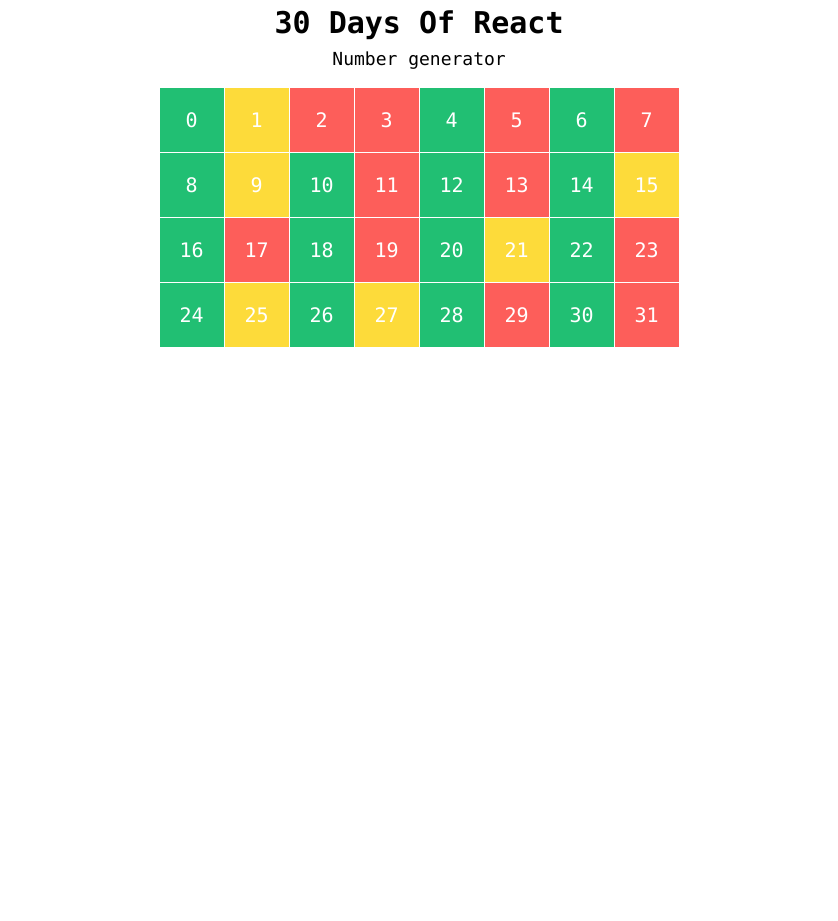
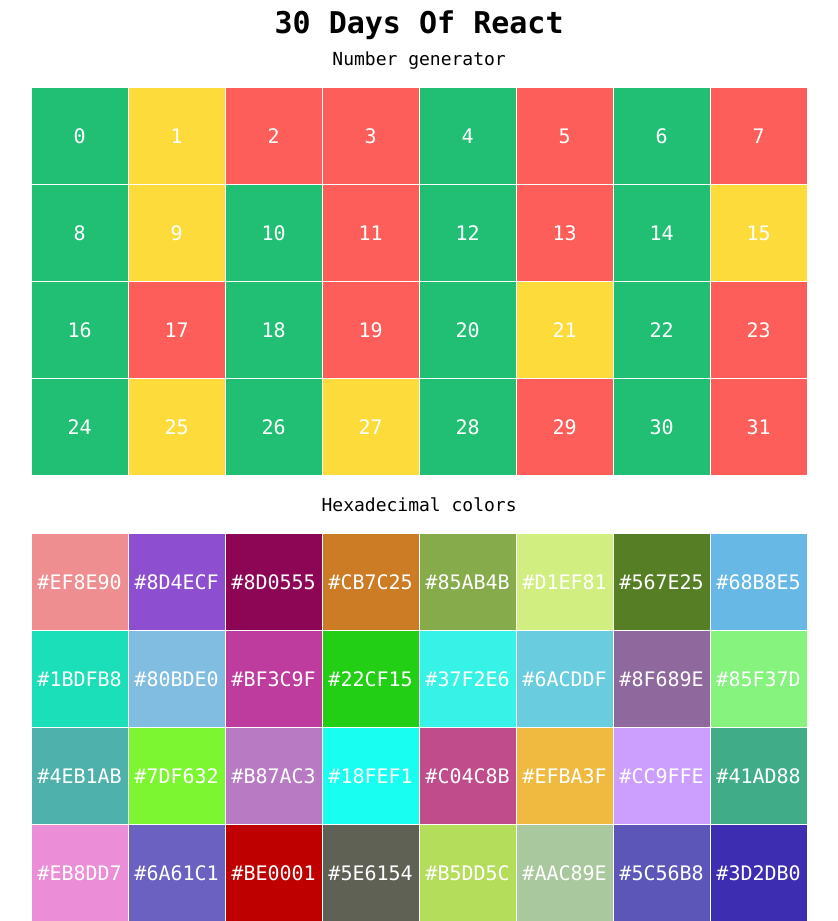
Before and after one commit to ThuanE3691/30_days_of_react, a React (Create React App) app: page / in a window 1280 px wide. Shown: the whole page, without its empty margins (221-1059 px from the left). Before the commit the page ends 800 px from the top, so only its background shows below. Built offline with nearby package versions, Linux system fonts and the light colour scheme.

Commit message:
Add next Excersize of Day6: ColorArray

```diff
--- a/src/Day/Day6__MappingArray/Components/Cell.js
+++ b/src/Day/Day6__MappingArray/Components/Cell.js
@@ -1,13 +1,22 @@
 const Cell = ({ value, cellType }) => {
 	const base_styles =
-		"text-center text-white font-mono w-[64px] h-[64px] text-[20px] flex items-center justify-center";
-	const cellStyles = {
-		evenCell: " bg-[#21BF73]",
-		oddCell: " bg-[#FDDB3A]",
-		primeCell: " bg-[#FD5E5A]",
+		"text-center text-white font-mono w-[96px] h-[96px] text-[20px] flex items-center justify-center";
+	const cellBackground = {
+		evenCell: "#21BF73",
+		oddCell: "#FDDB3A",
+		primeCell: "#FD5E5A",
+		colorCell: ` ${value}`,
 	};
 
-	return <div className={base_styles + cellStyles[cellType]}>{value}</div>;
+	return (
+		<div
+			key={value}
+			className={base_styles}
+			style={{ backgroundColor: cellBackground[cellType] }}
+		>
+			{value}
+		</div>
+	);
 };
 
 export default Cell;
--- /dev/null
+++ b/src/Day/Day6__MappingArray/Components/ColorArray.js
@@ -0,0 +1,36 @@
+import Cell from "./Cell";
+
+const generateColor = (min = 0, max = 31) => {
+	let list_colors = [];
+	for (let i = min; i <= max; i++) {
+		list_colors.push({
+			value:
+				"#" +
+				Math.floor(Math.random() * 16777215)
+					.toString(16)
+					.padStart(6, "0")
+					.toUpperCase(),
+			cellType: "colorCell",
+		});
+	}
+	return list_colors;
+};
+
+const ColorArray = () => {
+	const list_colors = generateColor();
+
+	return (
+		<section className="mt-4">
+			<div className="font-mono text-[18px]">Hexadecimal colors</div>
+			<div className="flex items-center justify-center mt-4 ">
+				<div className="grid grid-cols-8 gap-px">
+					{list_colors.map((item) => {
+						return <Cell value={item.value} cellType={item.cellType}></Cell>;
+					})}
+				</div>
+			</div>
+		</section>
+	);
+};
+
+export default ColorArray;
--- a/src/Day/Day6__MappingArray/Components/MappingArray.js
+++ b/src/Day/Day6__MappingArray/Components/MappingArray.js
@@ -1,46 +1,12 @@
-import Cell from "./Cell";
-
-const isPrime = (value) => {
-	if (value === 0 || value === 1) return false;
-	for (let i = 2; i <= Math.sqrt(value); i++) {
-		if (value % i === 0) return false;
-	}
-
-	return true;
-};
-
-const getType = (value) => {
-	if (isPrime(value)) return "primeCell";
-	if (value % 2 === 0) return "evenCell";
-	return "oddCell";
-};
-
-const generateNumber = (min = 0, max = 31) => {
-	let list_num = [];
-	for (let i = min; i <= max; i++) {
-		list_num.push({
-			value: i,
-			cellType: getType(i),
-		});
-	}
-
-	return list_num;
-};
+import ColorArray from "./ColorArray";
+import NumberArray from "./NumberArray";
 
 const MappingArray = () => {
-	const list_num = generateNumber();
 	return (
-		<main>
-			<h1 className="text-[30px] font-semibold font-mono">30 Days Of React</h1>
-			<div className="font-mono text-[18px]">Number generator</div>
-			<div className="flex items-center justify-center mt-4 ">
-				<div className="flex flex-wrap w-[519px] gap-px">
-					{list_num.map((item) => {
-						return <Cell value={item.value} cellType={item.cellType}></Cell>;
-					})}
-				</div>
-			</div>
-		</main>
+		<>
+			<NumberArray></NumberArray>
+			<ColorArray></ColorArray>
+		</>
 	);
 };
 
--- /dev/null
+++ b/src/Day/Day6__MappingArray/Components/NumberArray.js
@@ -0,0 +1,48 @@
+import Cell from "./Cell";
+
+const isPrime = (value) => {
+	if (value === 0 || value === 1) return false;
+	for (let i = 2; i <= Math.sqrt(value); i++) {
+		if (value % i === 0) return false;
+	}
+
+	return true;
+};
+
+const getType = (value) => {
+	if (isPrime(value)) return "primeCell";
+	if (value % 2 === 0) return "evenCell";
+	return "oddCell";
+};
+
+const generateNumber = (min = 0, max = 31) => {
+	let list_num = [];
+	for (let i = min; i <= max; i++) {
+		list_num.push({
+			value: i,
+			cellType: getType(i),
+		});
+	}
+
+	return list_num;
+};
+
+const NumberArray = () => {
+	const list_num = generateNumber();
+
+	return (
+		<section>
+			<h1 className="text-[30px] font-semibold font-mono">30 Days Of React</h1>
+			<div className="font-mono text-[18px]">Number generator</div>
+			<div className="flex items-center justify-center mt-4 ">
+				<div className="grid grid-cols-8 gap-px">
+					{list_num.map((item) => {
+						return <Cell value={item.value} cellType={item.cellType}></Cell>;
+					})}
+				</div>
+			</div>
+		</section>
+	);
+};
+
+export default NumberArray;
--- a/tailwind.config.js
+++ b/tailwind.config.js
@@ -1,5 +1,7 @@
 /** @type {import('tailwindcss').Config} */
 module.exports = {
+	mode: "jit",
+	purge: ["./public/**/*.html", "./src/**/*.{js,jsx,ts,tsx,vue}"],
 	content: ["./src/**/*.{js,jsx,ts,tsx}"],
 	theme: {
 		extend: {},
```
